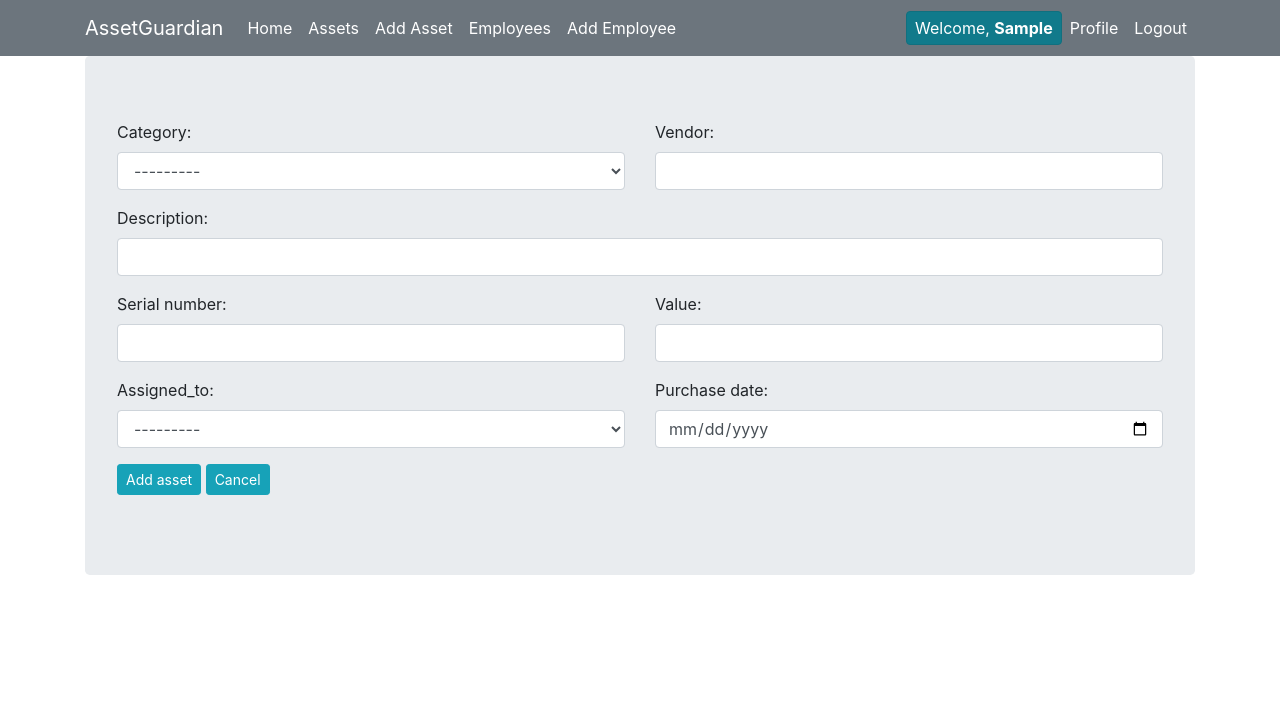
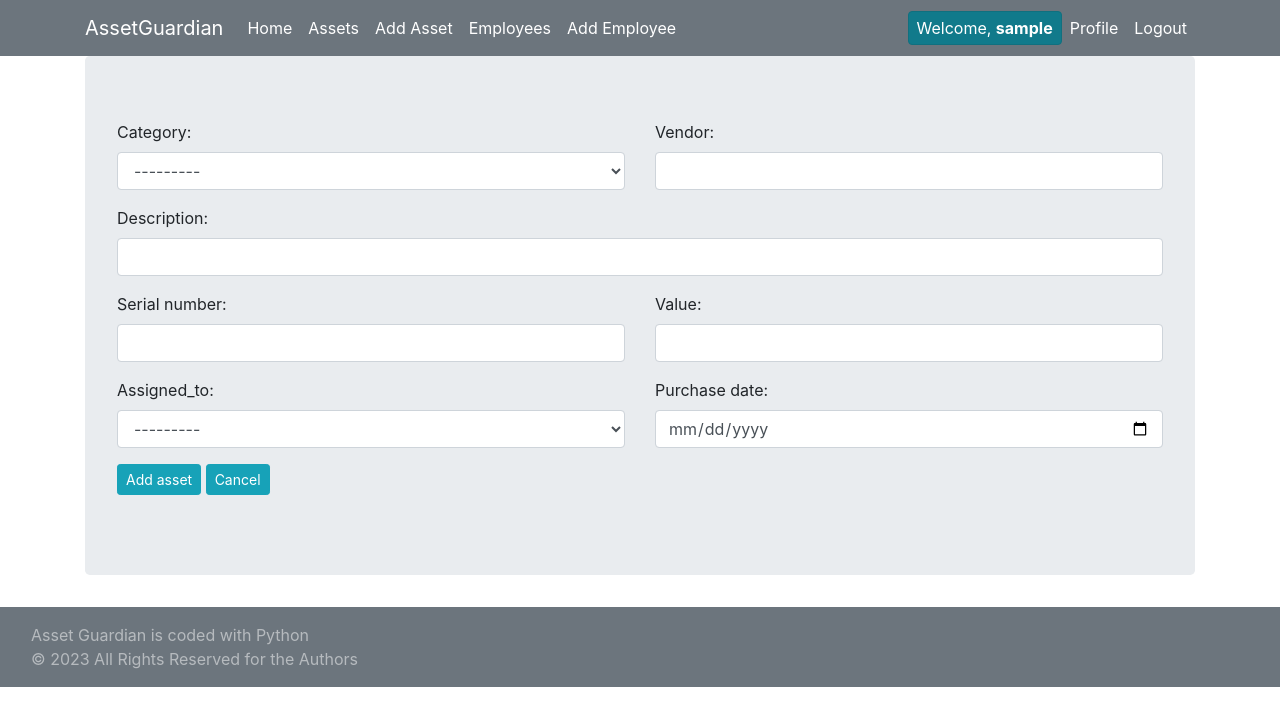
Before and after one commit to beatagliscinska/AssetGuardian, a Django app: page /asset/create in a window 1280 px wide. Shown: the top 726 px of the page. Run offline with Django 5.2, Linux system fonts and the light colour scheme; the visitor is signed in with stand-in values (Sample User, id 1); data that the repository does not hold is empty; some libraries are stand-ins or nearby versions.

Commit message:
Added frontend amendments

```diff
--- a/templates/base.html
+++ b/templates/base.html
@@ -29,7 +29,7 @@
         </div>
         {% if user.is_authenticated %}
         <div class="nav-item">
-          <a class="nav-link active btn btn-info btn" href="{% url 'profile' %}" style="padding: 0.25rem 0.5rem;">Welcome, <span style="font-weight: bold;">{{ user.username|title }}</span></a>
+          <a class="nav-link active btn btn-info btn" href="{% url 'profile' %}" style="padding: 0.25rem 0.5rem;">Welcome, <span style="font-weight: bold;">{{ user.username}}</span></a>
         </div>
         <div class="navbar-nav">
           <a class="nav-item nav-link active" href="{% url 'profile' %}">Profile</a>
@@ -58,5 +58,7 @@
     </div>
   </div>
 </body>
-
+        <footer>
+            {% include 'footer.html' %}
+        </footer>
 </html>
--- /dev/null
+++ b/templates/footer.html
@@ -0,0 +1,8 @@
+<footer class="navbar navbar-expand-lg navbar-dark bg-secondary">
+  <div class="container-fluid">
+    <span class="navbar-text">
+      Asset Guardian is coded with Python<br>
+      &copy; 2023 All Rights Reserved for the Authors
+    </span>
+  </div>
+</footer>
--- a/viewer/form.py
+++ b/viewer/form.py
@@ -57,6 +57,10 @@ class AssetForm(ModelForm):
         Raises a validation error if a duplicate serial number is found.
         """
         serial_number = self.cleaned_data['serial_number']
+        """
+        Check if an asset with the same serial number already exists in the database,
+        excluding the current asset being edited.
+        """
         asset_exists = Asset.objects.exclude(id=self.instance.id).filter(serial_number=serial_number).exists()
         if asset_exists:
             raise forms.ValidationError("Serial number already exists. Please provide a unique serial number.")
@@ -80,3 +84,11 @@ class EmployeeForm(ModelForm):
     class Meta:
         model = Employee
         fields = '__all__'
+
+
+    def clean_serial_number(self):
+        serial_number = self.cleaned_data['serial_number']
+        asset_exists = Asset.objects.exclude(id=self.instance.id).filter(serial_number=serial_number).exists()
+        if asset_exists:
+            raise forms.ValidationError("Serial number already exists. Please provide a unique serial number.")
+        return serial_number
```
Also changed, not shown: requirements.txt (+4 -4 lines).
